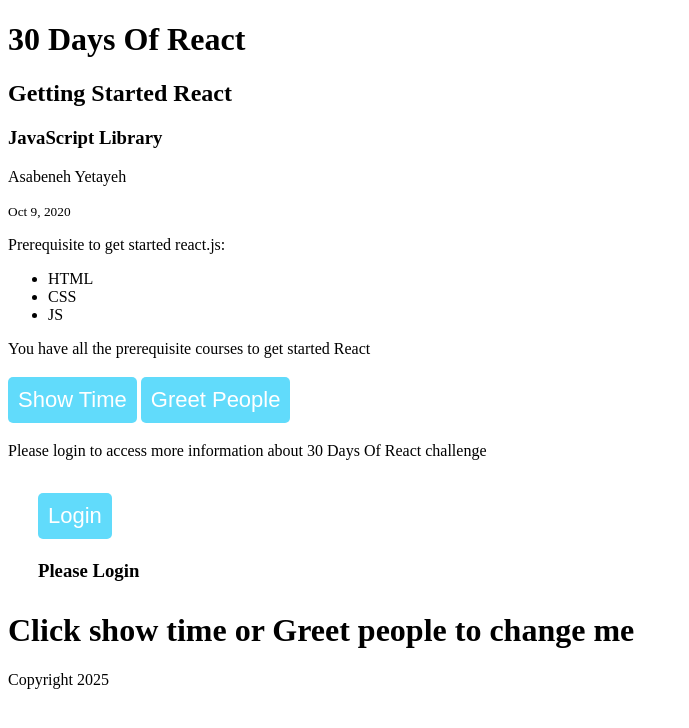
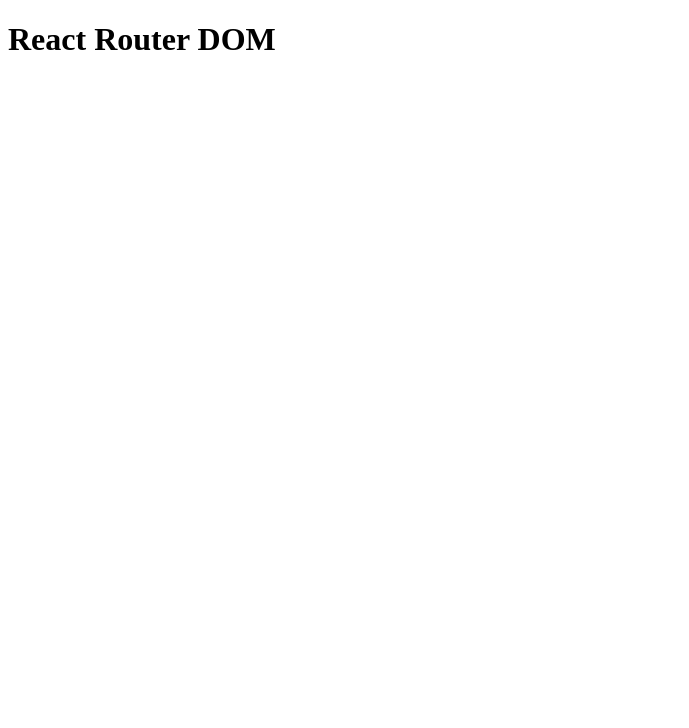
Before and after one commit to wantinghsieh/30-days-of-react, a React (Create React App) app: page / in a window 1280 px wide. Shown: the top 728 px of the page, without its empty margins (0-689 px from the left). Built offline with nearby package versions, Linux system fonts and the light colour scheme.

Commit message:
React Router DOM

```diff
--- a/package.json
+++ b/package.json
@@ -9,6 +9,7 @@
     "@testing-library/user-event": "^13.5.0",
     "react": "^19.1.1",
     "react-dom": "^19.1.1",
+    "react-router-dom": "^7.8.2",
     "react-scripts": "5.0.1",
     "web-vitals": "^2.1.4"
   },
--- /dev/null
+++ b/pnpm-workspace.yaml
@@ -0,0 +1,3 @@
+onlyBuiltDependencies:
+  - core-js
+  - core-js-pure
--- a/src/index.js
+++ b/src/index.js
@@ -1,219 +1,15 @@
-// index.js
-import React from 'react'
+import React, { Component } from 'react'
 import ReactDOM from 'react-dom/client'
+import { BrowserRouter as Router } from 'react-router-dom'
 
-// class based component
-class Header extends React.Component {
-  render() {
-    console.log(this.props.data)
-    const {
-      welcome,
-      title,
-      subtitle,
-      author: { firstName, lastName },
-      date,
-    } = this.props.data
-
-    return (
-      <header style={this.props.styles}>
-        <div className='header-wrapper'>
-          <h1>{welcome}</h1>
-          <h2>{title}</h2>
-          <h3>{subtitle}</h3>
-          <p>
-            {firstName} {lastName}
-          </p>
-          <small>{date}</small>
-        </div>
-      </header>
-    )
-  }
-}
-
-const Message = ({ message }) => (
-  <div>
-    <h1>{message}</h1>
-  </div>
-)
-const Login = () => (
-  <div>
-    <h3>Please Login</h3>
-  </div>
-)
-const Welcome = (props) => (
-  <div>
-    <h1>Welcome to 30 Days Of React</h1>
-  </div>
-)
-
-// A button component
-const Button = ({ text, onClick, style }) => (
-  <button style={style} onClick={onClick}>
-    {text}
-  </button>
-)
-
-// TechList Component
-// class base component
-class TechList extends React.Component {
-  render() {
-    const { techs } = this.props
-    const techsFormatted = techs.map((tech) => <li key={tech}>{tech}</li>)
-    return techsFormatted
-  }
-}
-
-// Main Component
-// Class Component
-class Main extends React.Component {
-  render() {
-    const {
-      techs,
-      greetPeople,
-      handleTime,
-      loggedIn,
-      handleLogin,
-      message,
-    } = this.props
-    console.log(message)
-
-    const status = loggedIn ? <Welcome /> : <Login />
-    return (
-      <main>
-        <div className='main-wrapper'>
-          <p>Prerequisite to get started react.js:</p>
-          <ul>
-            <TechList techs={this.props.techs} />
-          </ul>
-          {techs.length === 3 && (
-            <p>You have all the prerequisite courses to get started React</p>
-          )}
-          <div>
-            <Button
-              text='Show Time'
-              onClick={handleTime}
-              style={buttonStyles}
-            />{' '}
-            <Button
-              text='Greet People'
-              onClick={greetPeople}
-              style={buttonStyles}
-            />
-            {!loggedIn && <p>Please login to access more information about 30 Days Of React challenge</p>}
-          </div>
-          <div style={{ margin: 30 }}>
-            <Button
-              text={loggedIn ? 'Logout' : 'Login'}
-              style={buttonStyles}
-              onClick={handleLogin}
-            />
-            <br />
-            {status}
-          </div>
-          <Message message={message} />
-        </div>
-      </main>
-    )
-  }
-}
-
-// CSS styles in JavaScript Object
-const buttonStyles = {
-  backgroundColor: '#61dbfb',
-  padding: 10,
-  border: 'none',
-  borderRadius: 5,
-  margin: '3px auto',
-  cursor: 'pointer',
-  fontSize: 22,
-  color: 'white',
-}
-
-// Footer Component
-// Class component
-class Footer extends React.Component {
-  constructor(props) {
-    super(props)
-  }
+class App extends Component {
   render() {
     return (
-      <footer>
-        <div className='footer-wrapper'>
-          <p>Copyright {this.props.date.getFullYear()}</p>
+      <Router>
+        <div className='App'>
+          <h1>React Router DOM</h1>
         </div>
-      </footer>
-    )
-  }
-}
-
-class App extends React.Component {
-  state = {
-    loggedIn: false,
-    techs: ['HTML', 'CSS', 'JS'],
-    message: 'Click show time or Greet people to change me',
-  }
-  handleLogin = () => {
-    this.setState({
-      loggedIn: !this.state.loggedIn,
-    })
-  }
-  showDate = (time) => {
-    const months = [
-      'January',
-      'February',
-      'March',
-      'April',
-      'May',
-      'June',
-      'July',
-      'August',
-      'September',
-      'October',
-      'November',
-      'December',
-    ]
-
-    const month = months[time.getMonth()].slice(0, 3)
-    const year = time.getFullYear()
-    const date = time.getDate()
-    return `${month} ${date}, ${year}`
-  }
-  handleTime = () => {
-    let message = this.showDate(new Date())
-    this.setState({ message })
-  }
-  greetPeople = () => {
-    let message = 'Welcome to 30 Days Of React Challenge, 2020'
-    this.setState({ message })
-  }
-
-  render() {
-    const data = {
-      welcome: '30 Days Of React',
-      title: 'Getting Started React',
-      subtitle: 'JavaScript Library',
-      author: {
-        firstName: 'Asabeneh',
-        lastName: 'Yetayeh',
-      },
-      date: 'Oct 9, 2020',
-    }
-
-    return (
-      <div className='app'>
-        <Header data={data} />
-
-        <Main
-          techs={this.state.techs}
-          handleTime={this.handleTime}
-          greetPeople={this.greetPeople}
-          loggedIn={this.state.loggedIn}
-          handleLogin={this.handleLogin}
-          message={this.state.message}
-        />
-
-        <Footer date={new Date()} />
-      </div>
+      </Router>
     )
   }
 }
```
Also changed, not shown: 2 other files (tests, documents, lock files or other folders).
